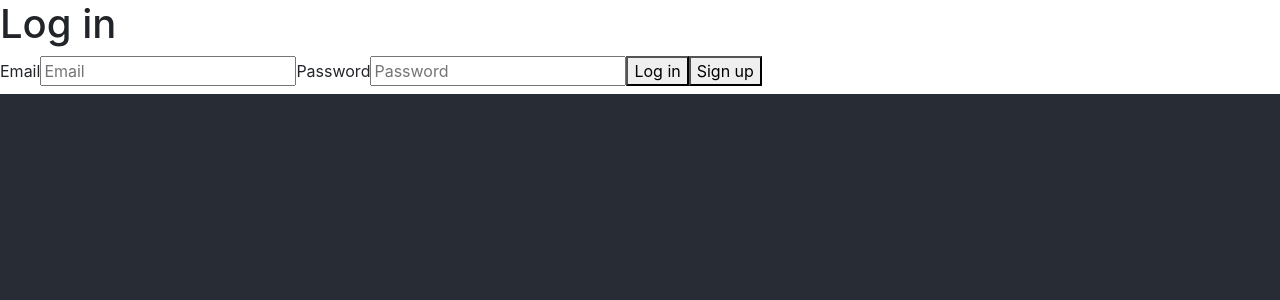
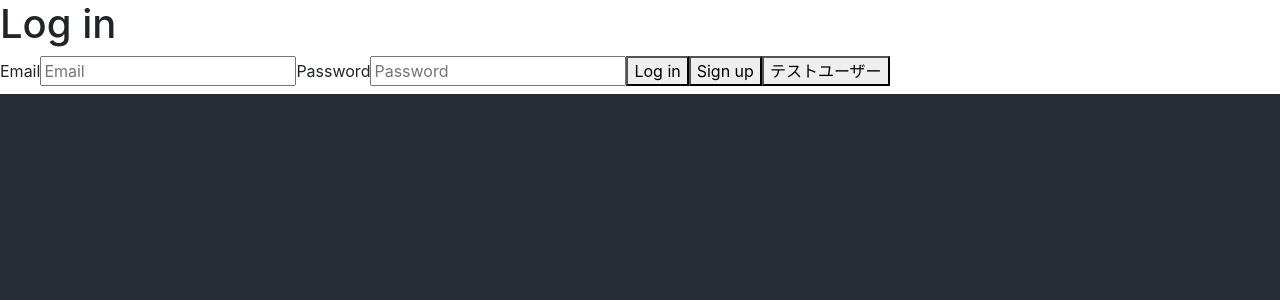
Before and after one commit to im05ttbbh/react-tsumiage-app, a React (Create React App) app: page /login in a window 1280 px wide. Shown: the top 300 px of the page. Built offline with nearby package versions, Linux system fonts and the light colour scheme; no server answers.

Commit message:
add_test_user_login

```diff
--- a/src/auth/Login.js
+++ b/src/auth/Login.js
@@ -9,6 +9,13 @@ const Login = ({ history }) => {
     e.preventDefault();
     const { email, password } = e.target.elements;
     login(email.value, password.value, history);
+  }
+
+  const handleGuestLogin = e => {
+    e.preventDefault();
+    const email = "practice.rails@gmail.com"
+    const password = "testtesttest"
+    login(email, password, history);
   }
 
   const handleToSignUpPage = () => {
@@ -29,6 +36,7 @@ const Login = ({ history }) => {
         </label>
         <button type="submit">Log in</button>
         <button onClick={handleToSignUpPage}>Sign up</button>
+        <button onClick={handleGuestLogin}>テストユーザー</button>
       </form>
     </div>
   )
```
